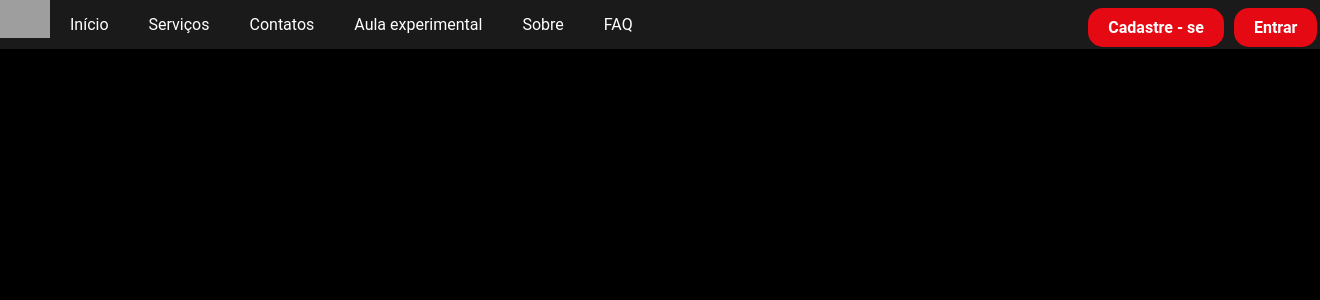
After one commit to Igor-Moraes/Projeto-Academia-Fitness, a PHP site: page /php/funcionario.php in a window 1320 px wide. The commit adds this page. Shown: the top 300 px of the page. Run offline with PHP 8.4, Linux system fonts and the light colour scheme; the visitor is signed in with stand-in values (Sample User, id 1); grey boxes are pictures that could not be loaded.

Commit message:
Add files via upload

```diff
--- a/php/admin.php
+++ b/php/admin.php
@@ -31,9 +31,9 @@ require 'security.php';
 <body>
 	<nav class="menu-desktop">
         <ul>
-            <li><img src="images/rodrigo.jpg" alt="Foto do Usuário " id="usuario"></li> <!--Logo da empresa no menu-->
-            <!--Links do menu-->
-			<li><h2>Bem vindo! Rodrigo Pereira Silva</h2></li>
+         <h2>
+            👋 Bem vindo, <?php echo $_SESSION['cliente_nome']; ?>
+            </h2></li>
             <a href="logout.php" id="btn-entrar" style="margin-top: 18px; font-family: 'Roboto', sans-serif; font-size: 18px;">Sair</a>
         </ul>
 
--- /dev/null
+++ b/php/funcionario.php
@@ -0,0 +1,103 @@
+<?php
+require 'security.php';
+?>
+
+<!DOCTYPE html>
+<html lang="pt-br">
+<head>
+ <link rel="icon" type="image/png" sizes="16x16" href="favicon-16x16.png">
+    <link rel="icon" type="image/png" sizes="32x32" href="favicon-32x32.png">
+    <link rel="icon" type="image/png" sizes="48x48" href="favicon-48x48.png">
+    <link rel="icon" type="image/png" sizes="64x64" href="favicon-64x64.png">
+    <link rel="apple-touch-icon" sizes="180x180" href="favicon-180x180.png">
+    <link rel="icon" type="image/png" sizes="512x512" href="favicon-512x512.png">
+    <link rel="icon" href="favicon.ico">
+    <link href="../mobile.css" rel="stylesheet">
+    <link rel="stylesheet" href="css/login.css">
+    <script src="../app.js" defer></script>
+    <meta charset="UTF-8">
+    <meta name="viewport" content="width=device-width, initial-scale=1.0">
+    <title>Administrador</title>
+</head>
+<body>
+    <nav class="menu-desktop">
+        <ul>
+            <li><img src="images/logo.png" alt="Logo da empresa, um desenho de bíceps com fundo vermelho em círculo"></li> <!--Logo da empresa no menu-->
+            <!--Links do menu-->
+            <li> <a href="..\index.html">Início</a> </li>
+            <li>
+                <a href="#Serviços">Serviços</a>
+                <ul>
+                    <li> <a href="..\produtos.html">Produtos</a> </li>
+                    <li> <a href="..\musc.html">Musculação</a> </li>
+                    <li> <a href="..\cross.html">Cross fit</a> </li>
+                    <li> <a href="..\yoga.html">Yoga</a> </li>
+                    <li><a href="..\nutrição.html">Nutrição</a></li>
+                </ul>
+            </li>
+            <li>
+                <a href="..\contato.html">Contatos</a>
+            </li>
+            <li>
+                <a href="..\experimental.html">Aula experimental</a>
+            </li>
+            <li> <a href="..\sobre.html">Sobre</a></li>
+            <li> <a href="..\faq.html">FAQ</a></li>
+              <div id="buttons">
+                <a href="cadastro.php" id="btn-entrar">Cadastre - se</a>
+                <a href="login.php" id="btn-entrar">Entrar</a>
+            </div>
+        </ul>
+
+    </nav>
+
+            <div class="mobile">
+                <img src="images/logo.png" alt="Logo da empresa, um desenho de bíceps com fundo vermelho em círculo" id="logo-mobile"> <!--Logo da empresa no menu-->
+
+                           <div class="btn-abrir-menu" id="btn-menu">
+                    <img src="images/list.svg" alt="Icone de lista"> <!--btn-menu-->
+                </div>
+            </div>
+            <div class="menu-mobile" id="menu-mobile">
+                <div class="btn-fechar">
+                    <img src="images/x-lg.svg" alt="Fechar menu">
+                     <div id="buttons">
+                <a href="cadastro.php" id="btn-entrar">Cadastre - se</a>
+                <a href="login.php" id="btn-entrar">Entrar</a>
+            </div>
+
+                </div> <!--btn-fechar-->
+
+                <nav>
+        <ul>
+            <!--Links do menu-->
+            <li> <a href="..\index.html">Início</a> </li>
+            <li>
+                <a href="#Serviços">Serviços</a>
+                <ul>
+                    <li> <a href="..\produtos.html">Produtos</a> </li>
+                    <li> <a href="..\musc.html">Musculação</a> </li>
+                    <li> <a href="..\cross.html">Cross fit</a> </li>
+                    <li> <a href="..\yoga.html">Yoga</a> </li>
+                    <li><a href="..\nutrição.html">Nutrição</a></li>
+                </ul>
+            </li>
+            <li>
+                <a href="..\contato.html">Contatos</a>
+            </li>
+            <li>
+                <a href="..\experimental.html">Aula experimental</a>
+            </li>
+            <li> <a href="..\sobre.html">Sobre</a></li>
+            <li> <a href="..\faq.html">FAQ</a></li>
+        </ul>
+                </nav>
+
+            </div> <!--menu-mobile-->
+
+            <div class="overlay-menu" >
+
+            </div>
+    <!--Menu interativo-->
+</body>
+</html>
--- a/php/security.php
+++ b/php/security.php
@@ -1,9 +1,13 @@
 <?php
 session_start();
 
-if (!isset($_SESSION['usuario_id'])) {
+if (
+    !isset($_SESSION['cliente_id']) &&
+    !isset($_SESSION['funcionario_id'])
+) {
+
     header("Location: login.php");
     exit;
-	//die ("Acesso não autorizado");
 }
+
 ?>
```
Also changed, not shown: php/processa_login.php (+42 -6 lines).
